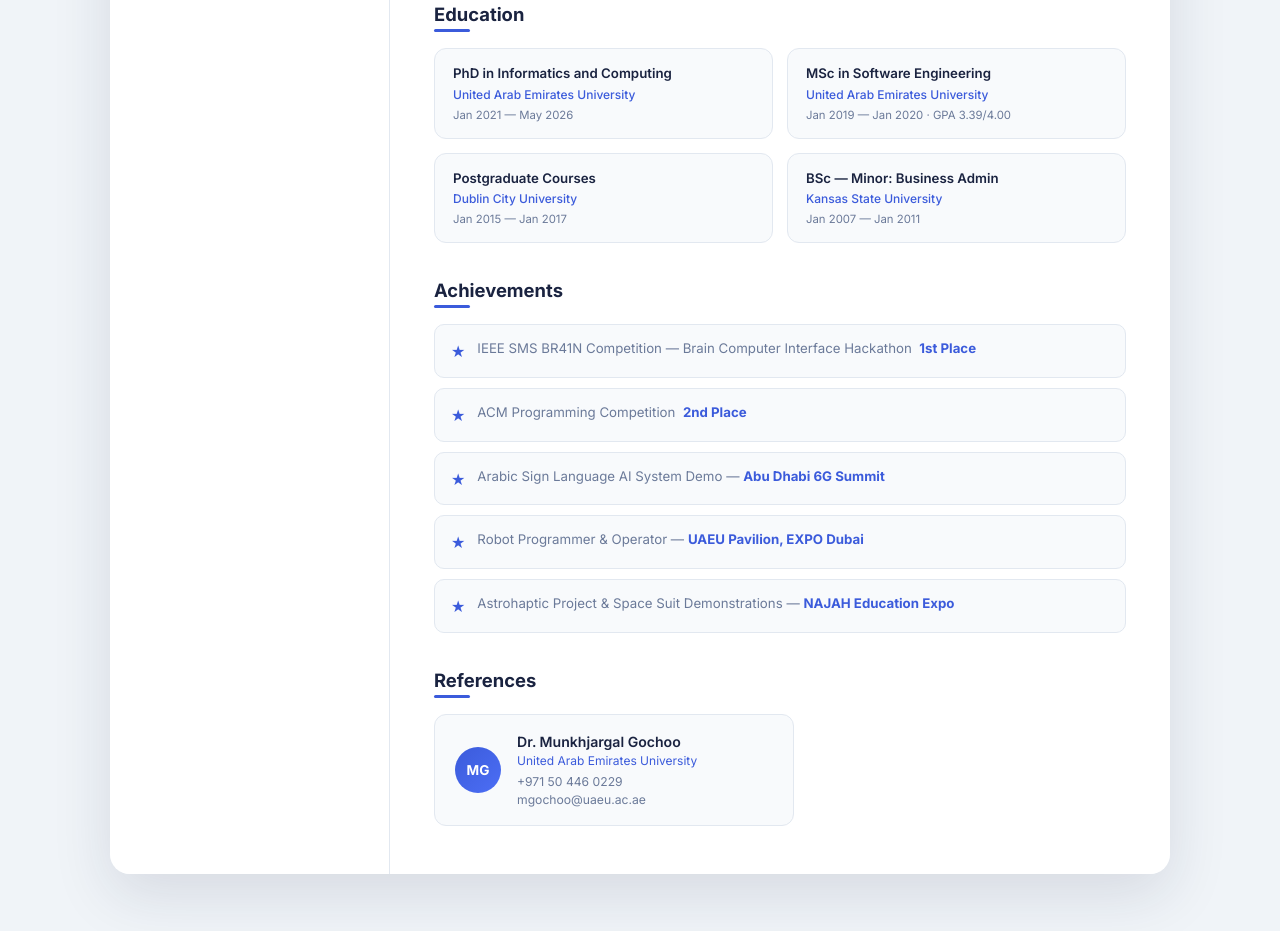
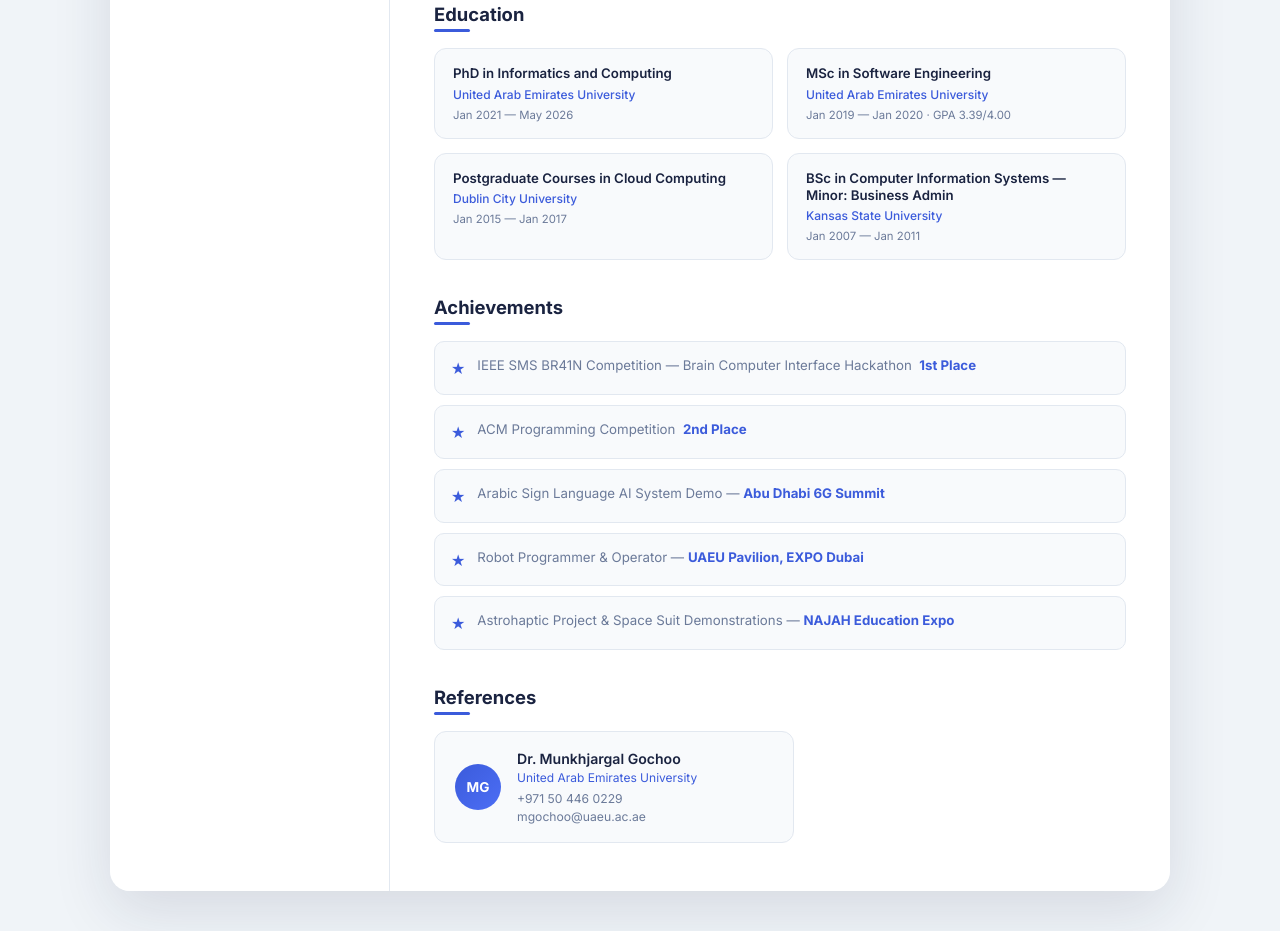
Before and after one commit to Moe-Nurtech/Resume, a plain HTML site: page index.html in a window 1280 px wide. Shown: the part 2133-3064 px from the top of the page. Drawn offline with nearby package versions, Linux system fonts and the light colour scheme.

Commit message:
Update index.html

```diff
--- a/index.html
+++ b/index.html
@@ -574,8 +574,8 @@ body {
       <div class="edu-grid">
         <div class="edu-card"><div class="degree">PhD in Informatics and Computing</div><div class="school">United Arab Emirates University</div><div class="year">Jan 2021 — May 2026</div></div>
         <div class="edu-card"><div class="degree">MSc in Software Engineering</div><div class="school">United Arab Emirates University</div><div class="year">Jan 2019 — Jan 2020 · GPA 3.39/4.00</div></div>
-        <div class="edu-card"><div class="degree">Postgraduate Courses</div><div class="school">Dublin City University</div><div class="year">Jan 2015 — Jan 2017</div></div>
-        <div class="edu-card"><div class="degree">BSc — Minor: Business Admin</div><div class="school">Kansas State University</div><div class="year">Jan 2007 — Jan 2011</div></div>
+        <div class="edu-card"><div class="degree">Postgraduate Courses in Cloud Computing</div><div class="school">Dublin City University</div><div class="year">Jan 2015 — Jan 2017</div></div>
+        <div class="edu-card"><div class="degree">BSc in Computer Information Systems — Minor: Business Admin</div><div class="school">Kansas State University</div><div class="year">Jan 2007 — Jan 2011</div></div>
       </div>
     </div>
 
```
